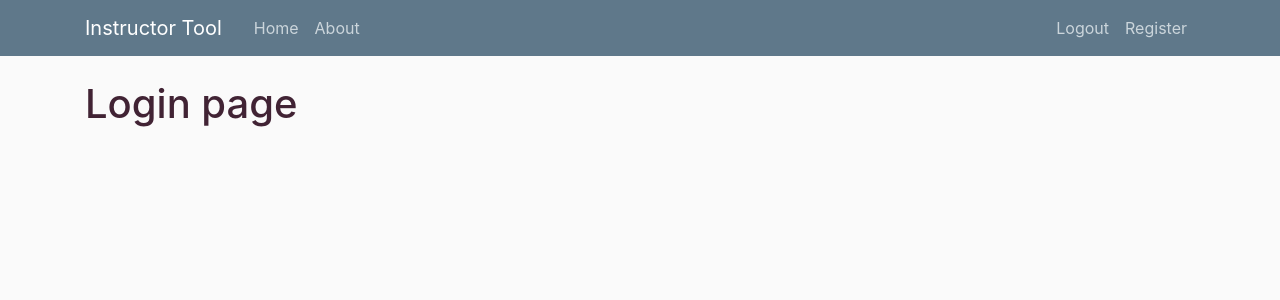
After one commit to tejasipalkar/SER_517_Software_Factory_group5, a Flask app: page /login in a window 1280 px wide. The commit adds this page. Shown: the top 300 px of the page. Run offline with Flask 2, Linux system fonts and the light colour scheme; some libraries are stand-ins or nearby versions.

Commit message:
Corrected nav bar links and linked them to their respective pages and created login page

```diff
--- a/application.py
+++ b/application.py
@@ -13,6 +13,10 @@ def home():
 def about():
     return render_template('about.html',title ="About")
 
+@app.route("/login")
+def login():
+	return render_template('login.html', title="Login")
+
 @app.route("/")
 
 @app.route('/send', methods=['GET','POST'])
--- a/templates/layout.html
+++ b/templates/layout.html
@@ -29,7 +29,7 @@
                 </div>
                 <!-- Navbar Right Side -->
                 <div class="navbar-nav">
-                <a class="nav-item nav-link" href="/login">Login</a>
+                <a class="nav-item nav-link" href="/login">Logout</a>
                 <a class="nav-item nav-link" href="/register">Register</a>
                 </div>
             </div>
--- /dev/null
+++ b/templates/login.html
@@ -0,0 +1,5 @@
+{% extends "layout.html" %}
+{% block content %}
+    <h1>Login page</h1>
+
+{% endblock content %}
```
